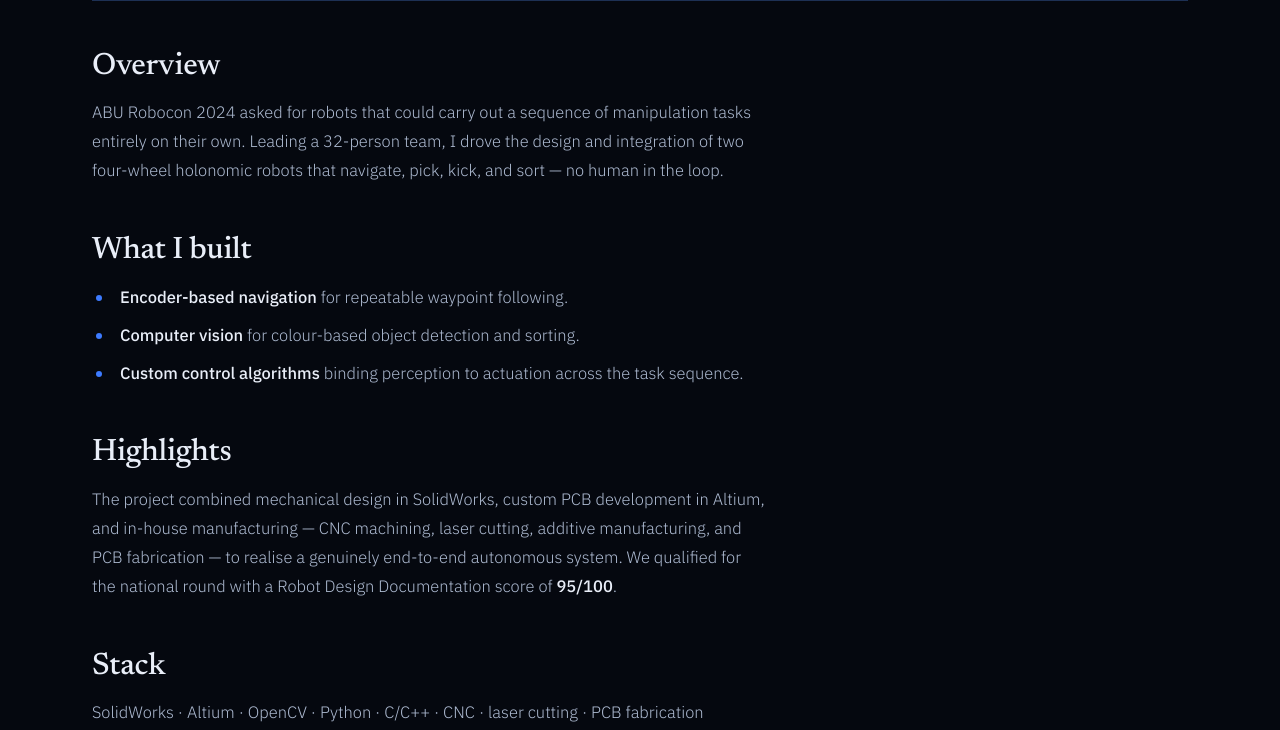
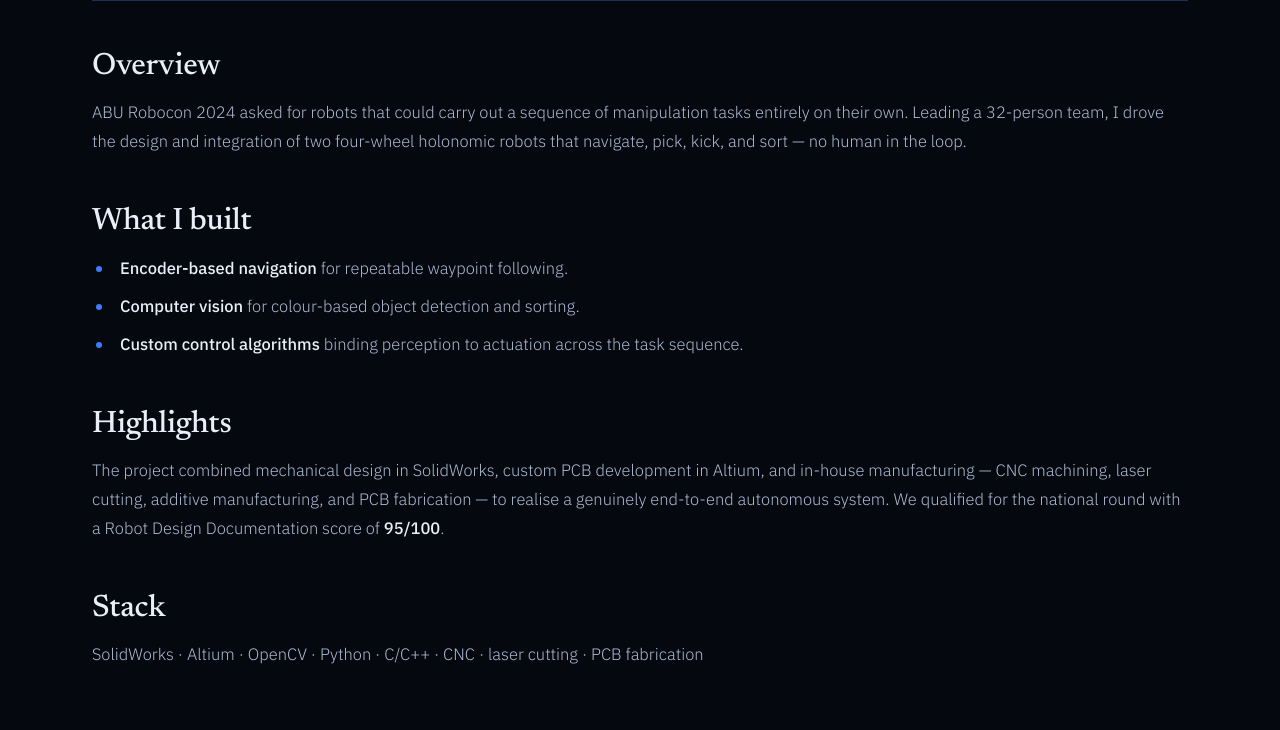
Before and after one commit to raghav515/raghav515.github.io, an Astro site: page /projects/autonomous-mobile-robots in a window 1280 px wide. Shown: the part 1255-1985 px from the top of the page. Built offline with nearby package versions, Linux system fonts and the light colour scheme; Astro itself is replaced by a stand-in of ours.

Commit message:
Update [slug].astro

```diff
--- a/src/pages/projects/[slug].astro
+++ b/src/pages/projects/[slug].astro
@@ -58,7 +58,7 @@ const d = entry.data;
     ) : (
       d.cover && <div class="cover"><img src={d.cover} alt={d.title} /></div>
     )}
-    <article class="prose"><Content /></article>
+    <article class="prose prose-full"><Content /></article>
   </div>
 </Base>
 
```
